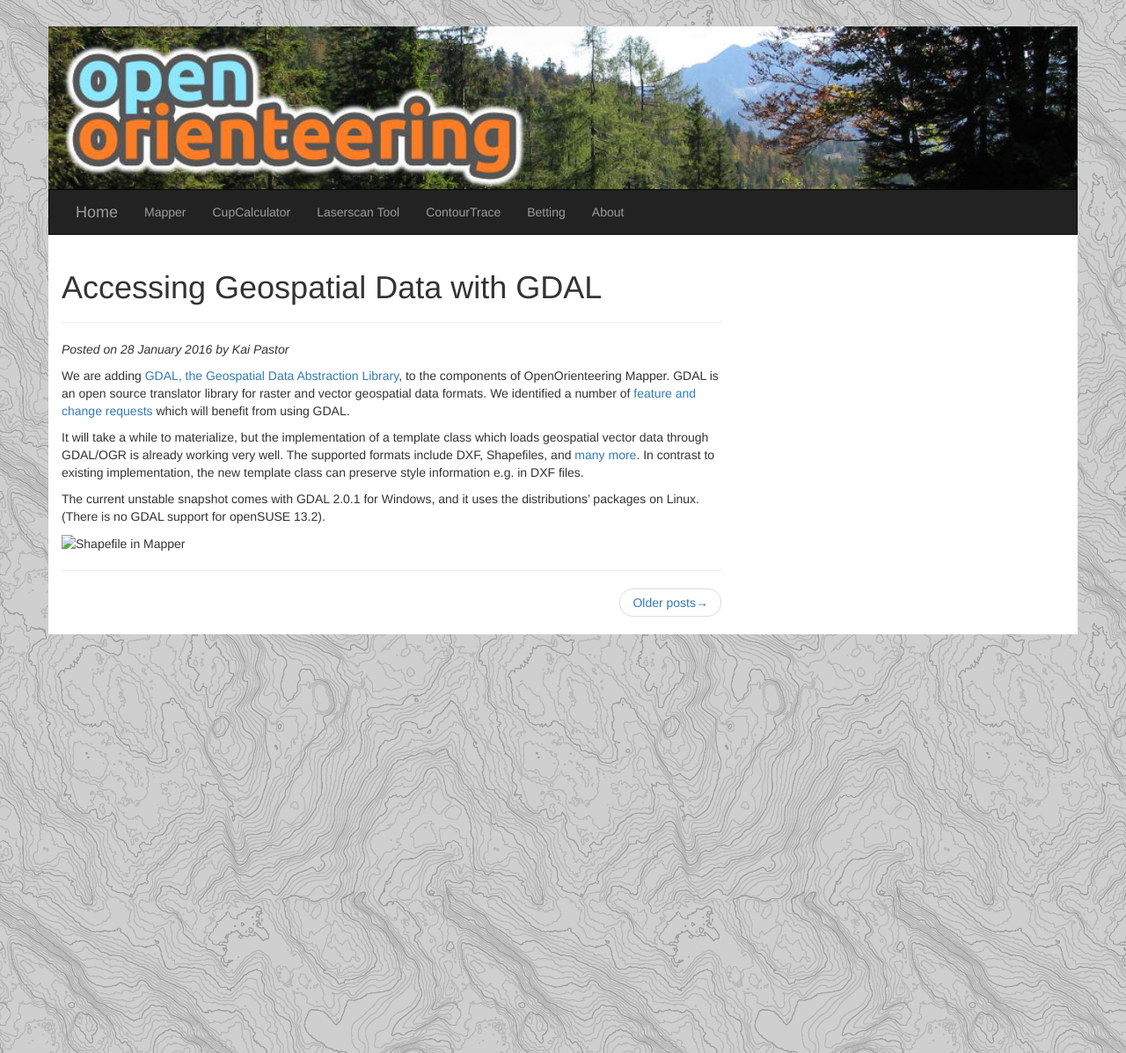
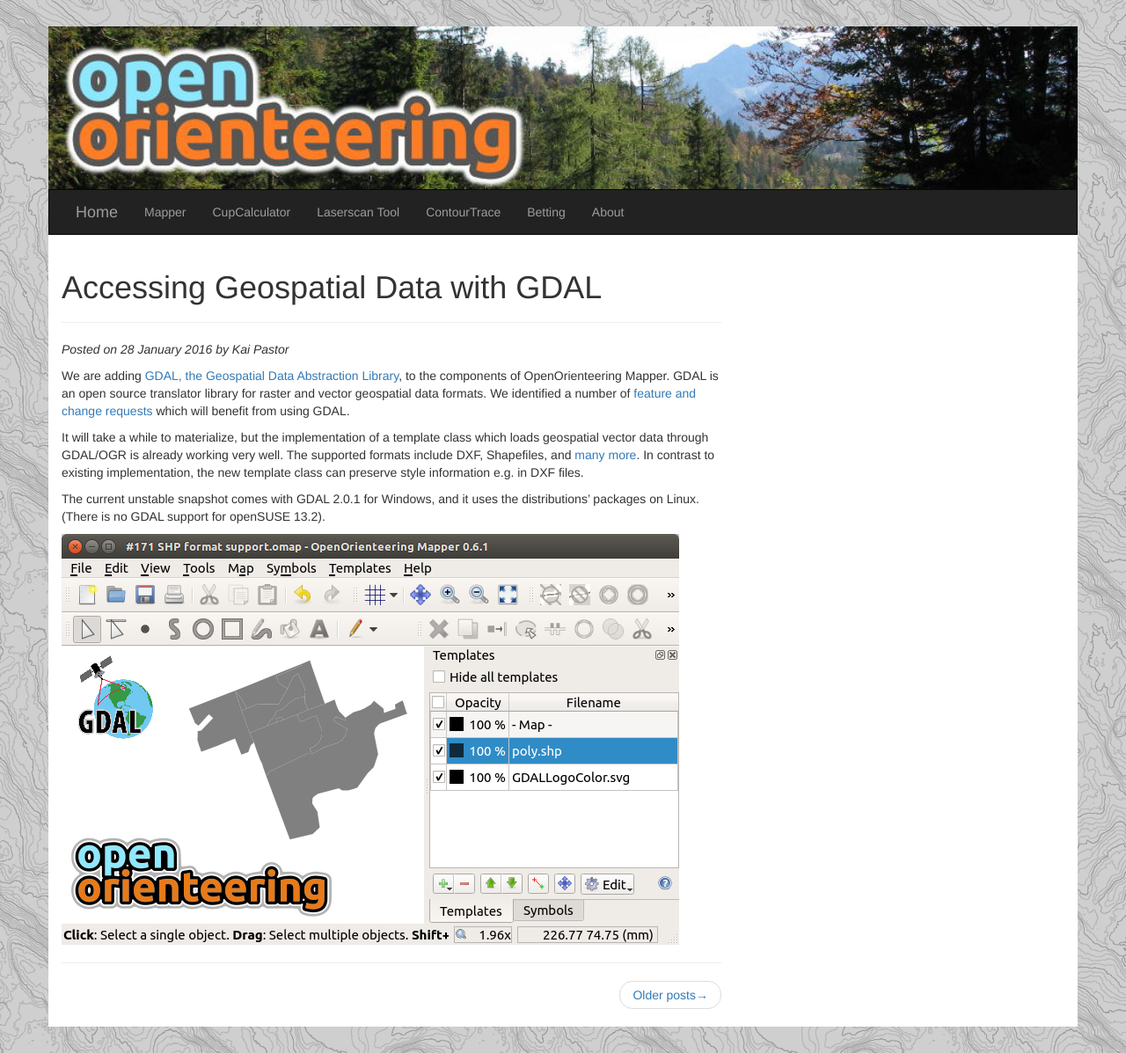
Before and after one commit to OpenOrienteering/OpenOrienteering.github.io, a Jekyll site: the page built from _posts/2016-01-28-mapper-with-gdal.md, in a window 1280 px wide. Shown: the whole page at 88% size. Built offline with Jekyll 4.4.1, drawn with Linux system fonts in a browser that asks for light colours.

Commit message:
Update 2016-01-28-mapper-with-gdal.md

```diff
--- a/_posts/2016-01-28-mapper-with-gdal.md
+++ b/_posts/2016-01-28-mapper-with-gdal.md
@@ -24,4 +24,4 @@ DXF files.
 The current unstable snapshot comes with GDAL 2.0.1 for Windows, and it uses the
 distributions' packages on Linux. (There is no GDAL support for openSUSE 13.2).
 
-![Shapefile in Mapper](2016-01-27-GDAL-support.png)
+![Shapefile in Mapper](/assets/2016/2016-01-27-GDAL-support.png)
```
